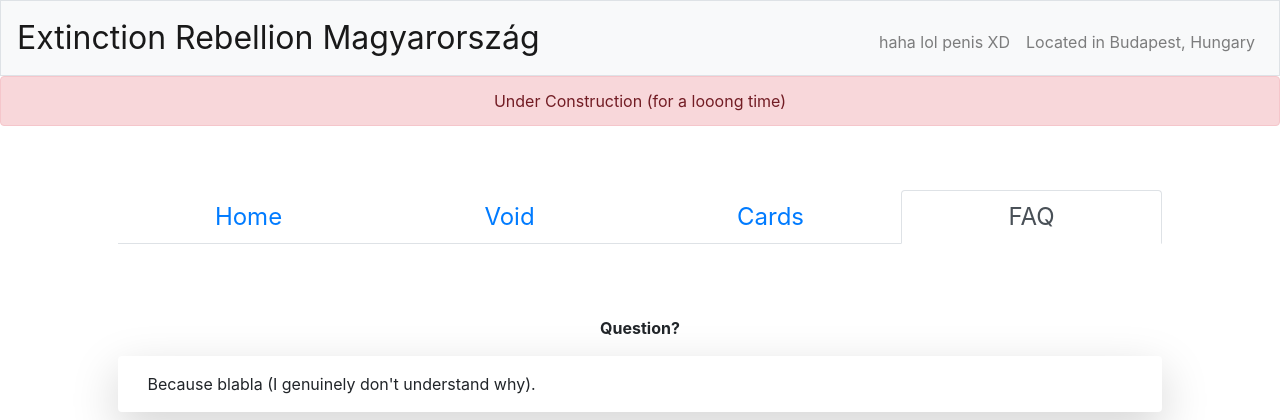
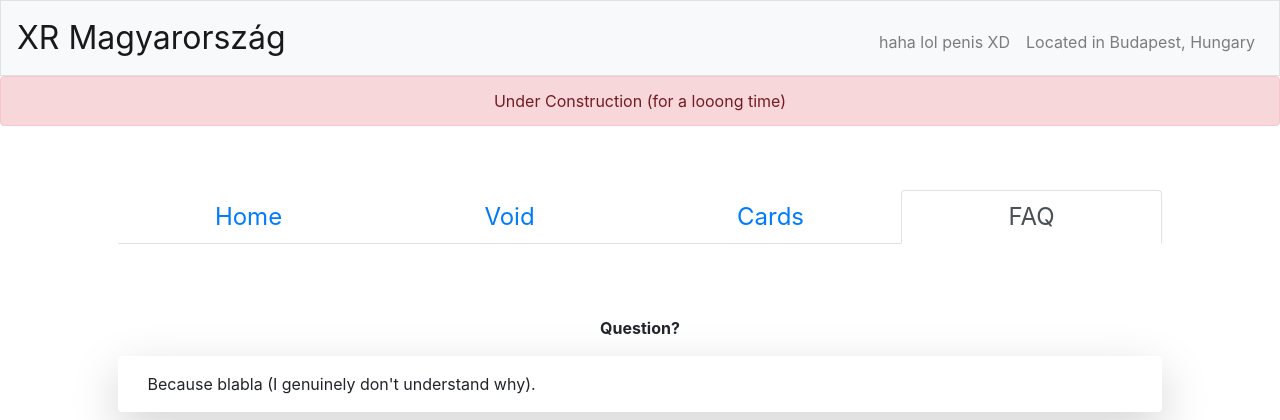
Before and after one commit to a2iKnGWq/XRhun-test, a Flask app: page /FAQ in a window 1280 px wide. Shown: the top 420 px of the page. Run offline with Flask 2, Linux system fonts and the light colour scheme; some libraries are stand-ins or nearby versions.

Commit message:
Update layout.html

```diff
--- a/XR/templates/layout.html
+++ b/XR/templates/layout.html
@@ -27,10 +27,10 @@
 
     <body>
 
-        <!-- Extinction Rebellion Magyarország (button redeirect to home) -->
+        <!-- XR Magyarország (button redeirect to home) -->
 
         <nav class="navbar navbar-expand-md navbar-light bg-light border">
-            <a class="navbar-brand" href="/" style="font-size: xx-large">Extinction Rebellion Magyarország</a>
+            <a class="navbar-brand" href="/" style="font-size: xx-large">XR Magyarország</a>
             <button aria-controls="navbar" aria-expanded="false" aria-label="Toggle navigation" class="navbar-toggler" data-target="#navbar" data-toggle="collapse" type="button">
                 <span class="navbar-toggler-icon"></span>
             </button>
```
